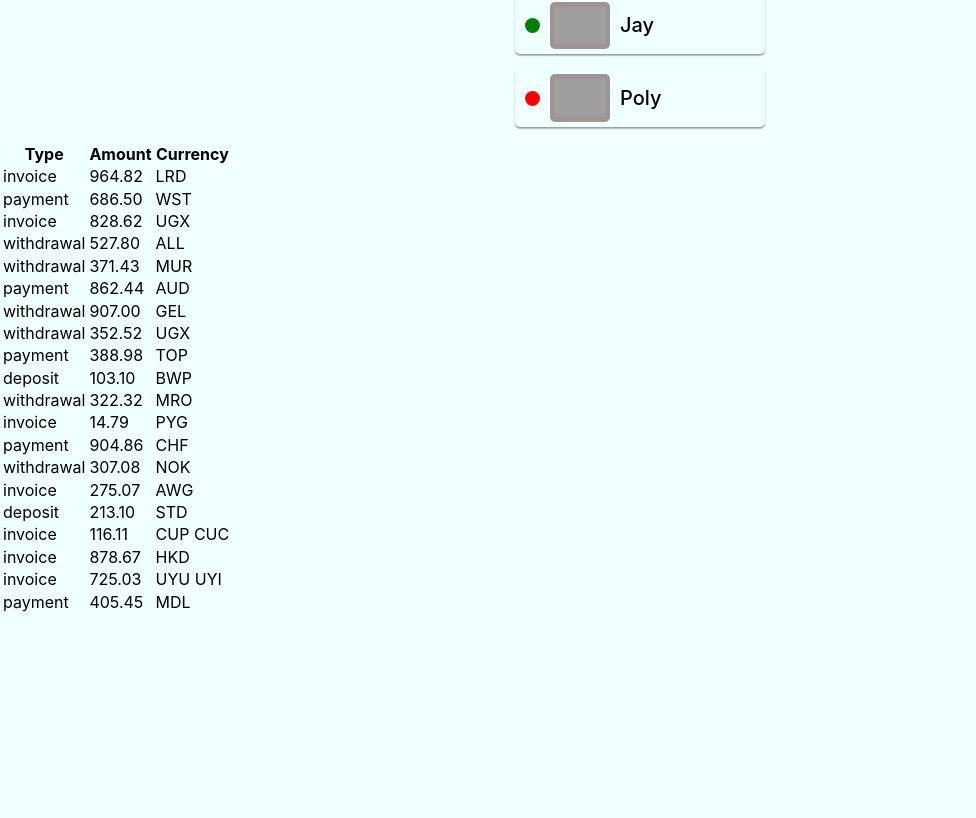
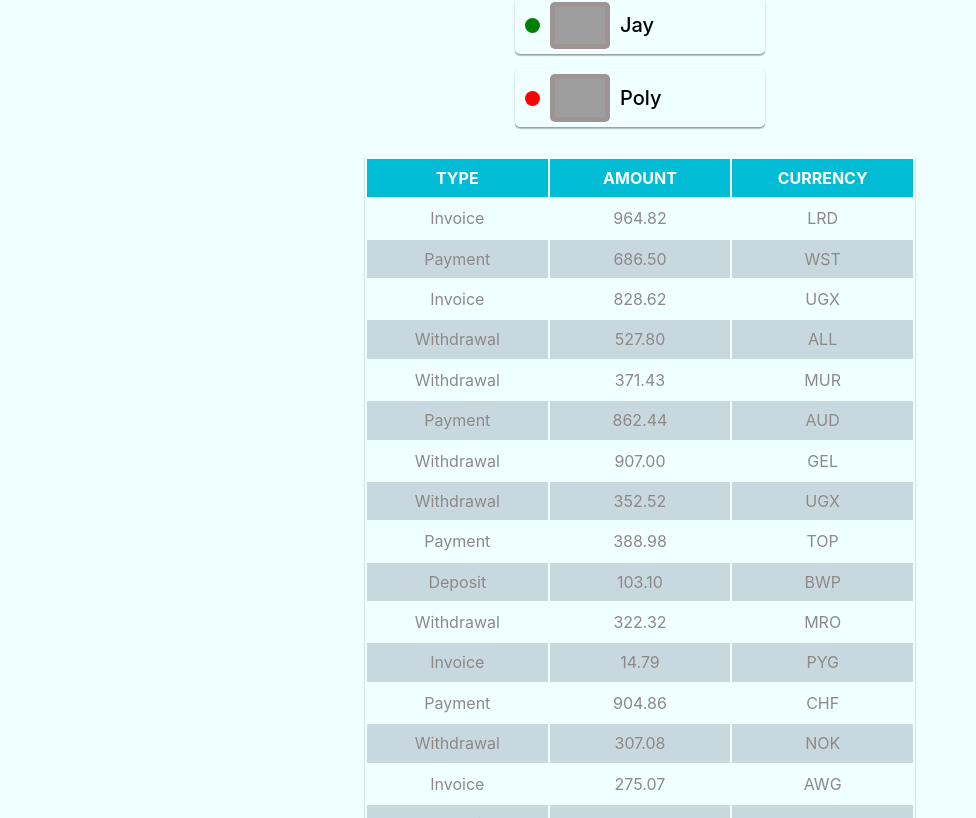
Before and after one commit to marcinmierzejewski/goit-react-hw-01-components, a React (Create React App) app: page / in a window 1280 px wide. Shown: the part 762-1580 px from the top of the page, without its empty margins (0-976 px from the left). Before the commit the page ends 1376 px from the top, so only its background shows below. Built offline with nearby package versions, Linux system fonts and the light colour scheme; grey boxes are pictures that could not be loaded.

Commit message:
add style to TransactionHistory

```diff
--- a/src/components/transactionHistory/TransactionHistory.jsx
+++ b/src/components/transactionHistory/TransactionHistory.jsx
@@ -1,22 +1,25 @@
 import PropTypes from 'prop-types';
+import styles from './TransactionHistory.module.css';
 
 export const TransactionHistory = ({ items }) => {
+  const {transactionHistory, tableHead, row, title, data } = styles
+
   return (
-    <table>
-      <thead>
+    <table className={transactionHistory}>
+      <thead className={tableHead}>
         <tr>
-          <th>Type</th>
-          <th>Amount</th>
-          <th>Currency</th>
+          <th className={title}>Type</th>
+          <th className={title}>Amount</th>
+          <th className={title}>Currency</th>
         </tr>
       </thead>
 
       <tbody>
         {items.map(({ id, type, amount, currency }) => (
-          <tr key={id}>
-            <td>{type}</td>
-            <td>{amount}</td>
-            <td>{currency}</td>
+          <tr key={id} className={row}>
+            <td className={data}>{type}</td>
+            <td className={data}>{amount}</td>
+            <td className={data}>{currency}</td>
           </tr>
         ))}
       </tbody>
--- a/src/components/transactionHistory/TransactionHistory.module.css
+++ b/src/components/transactionHistory/TransactionHistory.module.css
@@ -0,0 +1,33 @@
+.transactionHistory {
+  width: 550px;
+  margin: 0 auto;
+  margin-top: 30px;
+  box-shadow: 0px 1px 3px rgba(0, 0, 0, 0.12), 0px 1px 1px rgba(0, 0, 0, 0.14),
+    0px 2px 1px rgba(0, 0, 0, 0.2);
+}
+
+.tableHead {
+  background-color: #00bcd5;
+}
+
+.row {
+  padding: 10px 0;
+}
+
+.row:nth-child(even) {
+  background-color: #c8d8df;
+}
+
+.title{
+  width: calc(100% / 3);
+  padding: 10px 0;
+  color: #ffffff;
+  text-transform: uppercase;
+}
+
+.data {
+  text-align: center;
+  padding: 10px 0;
+  text-transform: capitalize;
+  color: #8d8989;
+}
```
